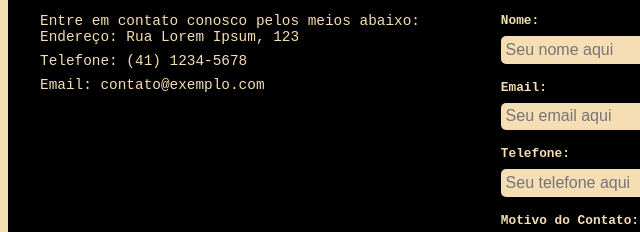
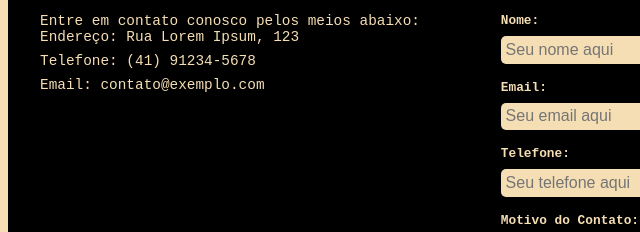
Before and after one commit to ACJr-Dev/Dev-T09, a plain HTML site: page index.html in a window 1280 px wide. Shown: the part 1334-1566 px from the top of the page, 24-664 px from the left. Drawn offline with Linux system fonts and the light colour scheme.

Commit message:
teste1 exercicio

```diff
--- a/index.html
+++ b/index.html
@@ -69,7 +69,7 @@
               <p>Entre em contato conosco pelos meios abaixo:</p>
               <ul>
                 <li>Endereço: Rua Lorem Ipsum, 123</li>
-                <li>Telefone: (41) 1234-5678</li>
+                <li>Telefone: (41) 91234-5678</li>
                 <li>Email: contato@exemplo.com</li>
               </ul>
             </div>
```
